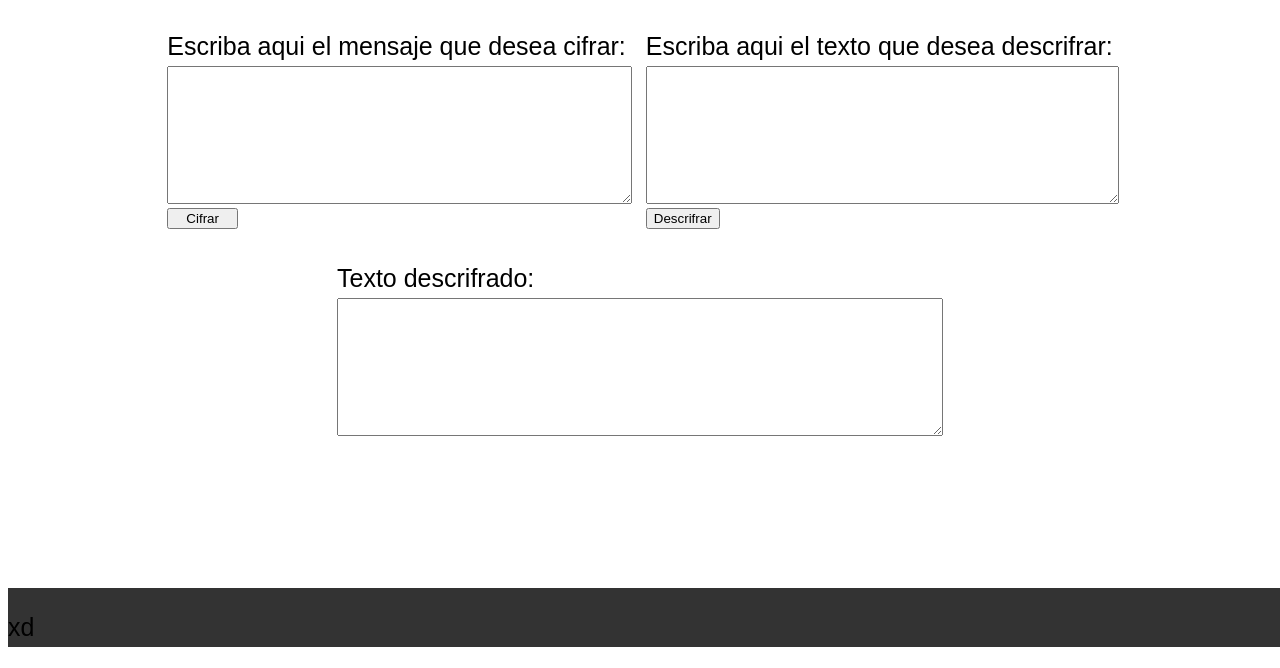
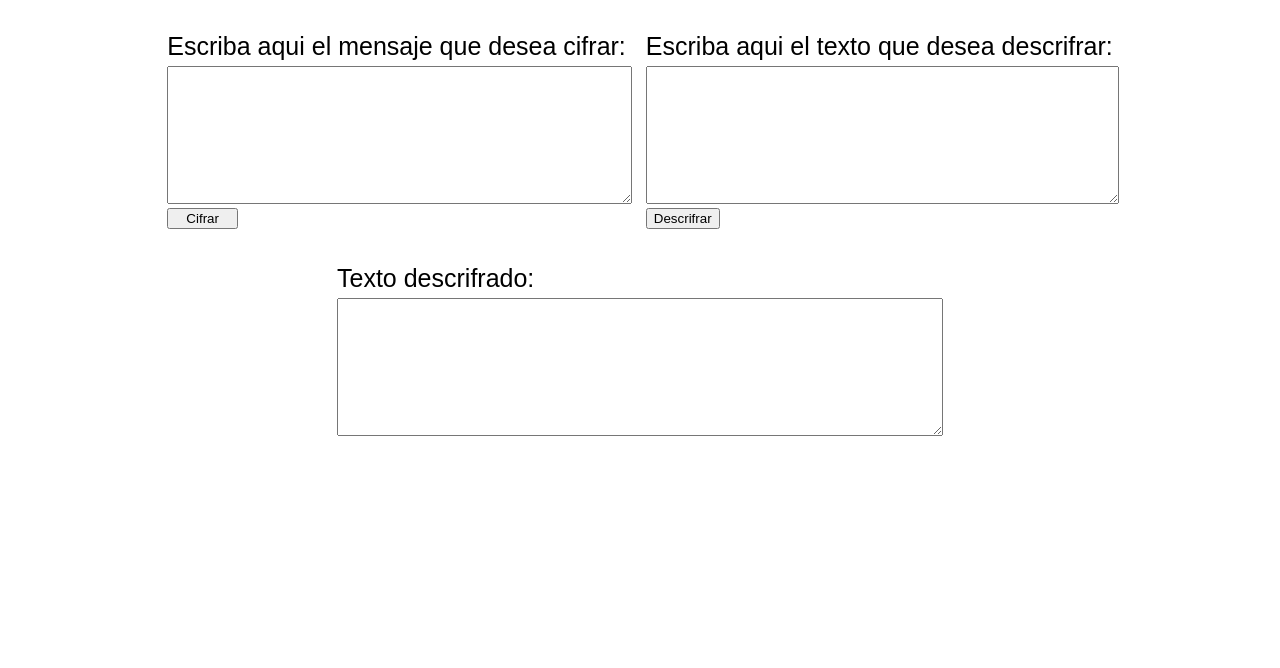
Before and after one commit to Coolhatena/encriptador, a plain HTML site: page index.html in a window 1280 px wide. Shown: the part 153-821 px from the top of the page. Before the commit the page ends 800 px from the top, so only its background shows below. Drawn offline with Linux system fonts and the light colour scheme; a web font is replaced by a local one.

Commit message:
Footer Eliminado

```diff
--- a/encriptador.css
+++ b/encriptador.css
@@ -1,6 +1,10 @@
 *{
     font-family: 'Akshar', sans-serif;
-    /*margin: 0%;*/
+}
+
+html, body {
+    height:100%;
+    margin: 0%;
 }
 
 header{
@@ -9,6 +13,7 @@ header{
 
 .app {
     width: 100%;
+    margin-bottom: 2%;
 }
 
 .check {
@@ -62,10 +67,3 @@ textarea {
 input {
     display: block;
 }
-
-footer {
-    background-color: #333;
-    width: 100%;
-    bottom: 0;
-    position: fixed;
-}
--- a/index.html
+++ b/index.html
@@ -52,10 +52,6 @@
 
     </div>
 
-    <footer>
-        <p>xd</p>
-    </footer>
-
 </body>
 
 </html>
```
